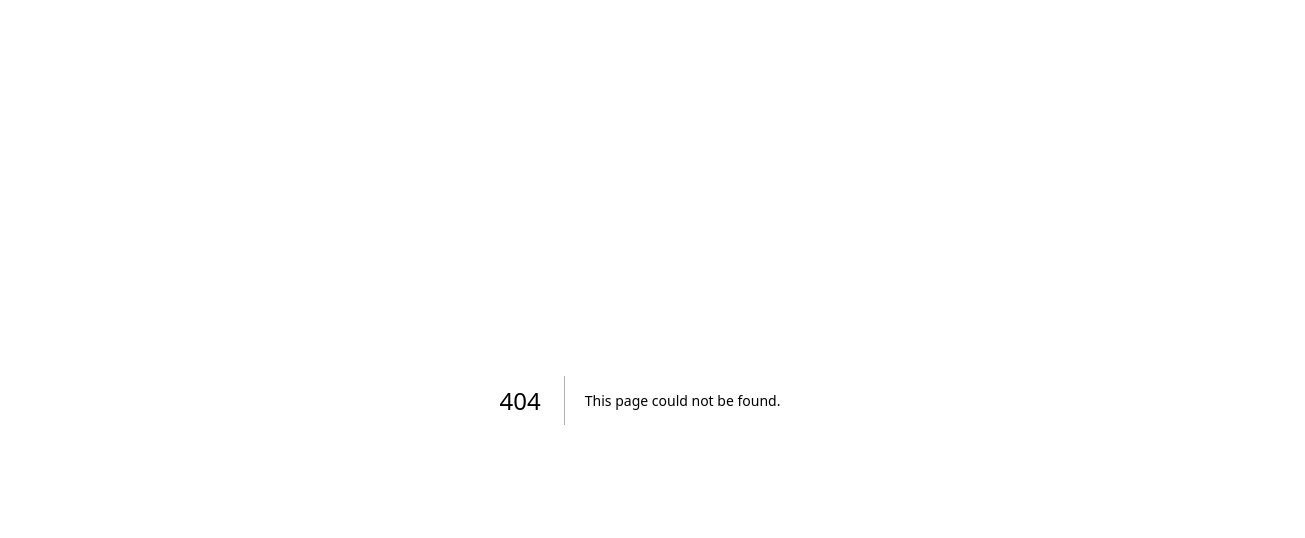
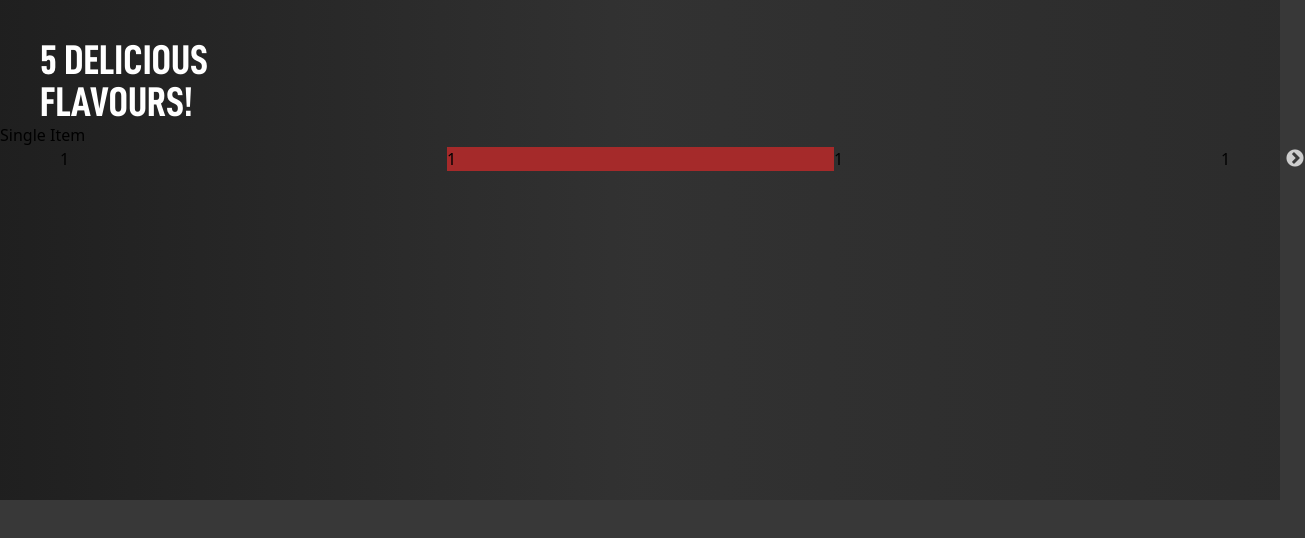
Before and after one commit to anotherITdude/alain-campaign, a Next.js app: page /components/carousel in a window 1280 px wide. Before the commit this address had no page. Shown: the top 538 px of the page, 1305 px wide, since content can reach past the window. Built offline with nearby package versions, Linux system fonts and the light colour scheme.

Commit message:
slick carousel test 1

```diff
--- a/package.json
+++ b/package.json
@@ -15,7 +15,9 @@
     "framer-motion": "^10.0.1",
     "next": "13.2.1",
     "react": "18.2.0",
-    "react-dom": "18.2.0"
+    "react-dom": "18.2.0",
+    "react-slick": "^0.29.0",
+    "slick-carousel": "^1.8.1"
   },
   "devDependencies": {
     "autoprefixer": "^10.4.13",
--- /dev/null
+++ b/src/pages/components/carousel.js
@@ -0,0 +1,59 @@
+import React from 'react'
+import { motion } from "framer-motion";
+import "slick-carousel/slick/slick.css";
+import "slick-carousel/slick/slick-theme.css";
+import Slider from "react-slick";
+
+function Carousel() {
+
+  const settings = {
+    className: "center",
+    centerMode: true,
+    infinite: true,
+    centerPadding: "60px",
+    slidesToShow: 3,
+    speed: 500
+  };
+
+  return (
+    <div>
+      <div className="h-[500px] z-10
+    bg-gradient-to-r from-[#191919]/80 via-[#191919]/20 to-[#191919]/40">
+
+        <div className="section__heading">
+          <motion.p
+            initial={{ opacity: 0, x: -20 }}
+            whileInView={{ opacity: 1, x: 0 }}
+            transition={{ duration: 1 }}
+          >5 Delicious</motion.p>
+          <motion.p
+            initial={{ opacity: 0, x: 20 }}
+            whileInView={{ opacity: 1, x: 0 }}
+            transition={{ duration: 1 }}
+          >Flavours!</motion.p>
+        </div>
+
+        <div>
+          <h2> Single Item</h2>
+          <Slider {...settings}>
+            <div  className="slide_item">
+              <h3>1</h3>
+            </div>
+            <div  className="slide_item">
+              <h3>1</h3>
+            </div>
+            <div  className="slide_item">
+              <h3>1</h3>
+            </div>
+            <div  className="slide_item">
+              <h3>1</h3>
+            </div>
+
+          </Slider>
+        </div>
+      </div>
+    </div>
+  )
+}
+
+export default Carousel
--- a/src/pages/components/hero.js
+++ b/src/pages/components/hero.js
@@ -44,7 +44,7 @@
                                 className="pl-1"> &nbsp;THE BAG</motion.p>
 
                         </div>
-                        <div className="font-high-voltage uppercase
+                        <div className="font-din uppercase
                     text-sm md:text-xl text-white tracking-wider
                     mt-5 ml-5 md:mt-6 md:ml-10">
                             <motion.p
--- a/src/pages/components/slider.js
+++ /dev/null
@@ -1,27 +0,0 @@
-import React from 'react'
-import { motion } from "framer-motion";
-
-function Slider() {
-  return (
-    <div>
-      <div className="h-[500px] z-10
-    bg-gradient-to-r from-[#191919]/80 via-[#191919]/20 to-[#191919]/40">
-
-        <div className="section__heading">
-          <motion.p
-            initial={{ opacity: 0, x: -20 }}
-            whileInView={{ opacity: 1, x: 0 }}
-            transition={{ duration: 1 }}
-          >5 Delicious</motion.p>
-          <motion.p
-            initial={{ opacity: 0, x: 20 }}
-            whileInView={{ opacity: 1, x: 0 }}
-            transition={{ duration: 1 }}
-          >Flavours!</motion.p>
-        </div>
-      </div>
-    </div>
-  )
-}
-
-export default Slider
--- a/src/pages/index.js
+++ b/src/pages/index.js
@@ -6,7 +6,7 @@
 import { useRouter } from 'next/router'
 import Navbar from './components/navbar'
 import Hero from './components/hero';
-import Slider from './components/slider';
+import Carousel from './components/carousel';
 import Steps from './components/steps';
 import Video from './components/video'
 import Footer from './components/footer';
@@ -30,7 +30,7 @@
         <div className="container">
           <Navbar />
           <Hero />
-          <Slider />
+          <Carousel />
           <Steps />
           <Video />
           <Footer />
--- a/src/styles/globals.css
+++ b/src/styles/globals.css
@@ -35,7 +35,11 @@
   src: url("../Fonts/HighVoltage\ Rough.otf");
 }
 
-
+.slick-center{
+   background-color: brown;
+   width:200px;
+   height:200px
+}
 
 @layer components {
   body {
@@ -81,6 +85,10 @@
      text-3xl md:text-[2.6rem]  leading-[1]
   }
 
+  /* hero section */
+
+   /* hero section */
+
 
 
 }
```
Also changed, not shown: 1 other file (tests, documents, lock files or other folders).
